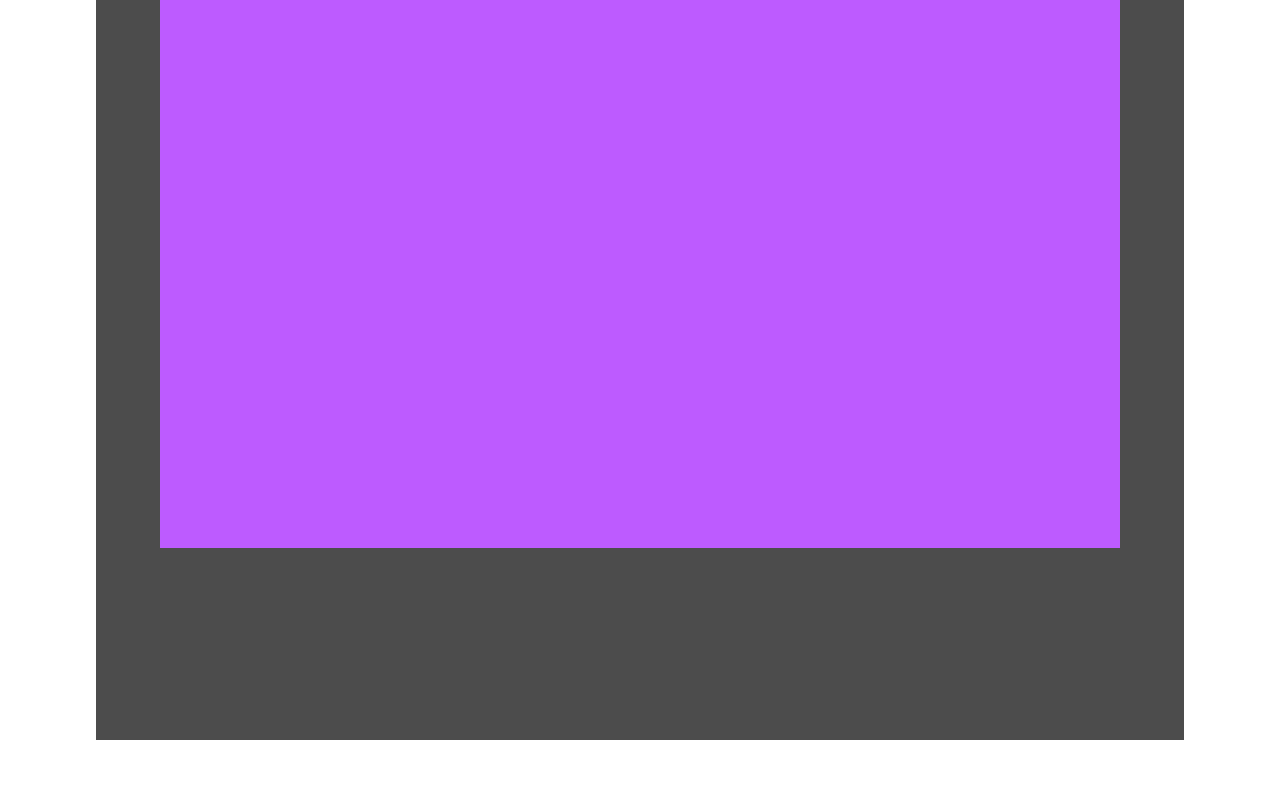
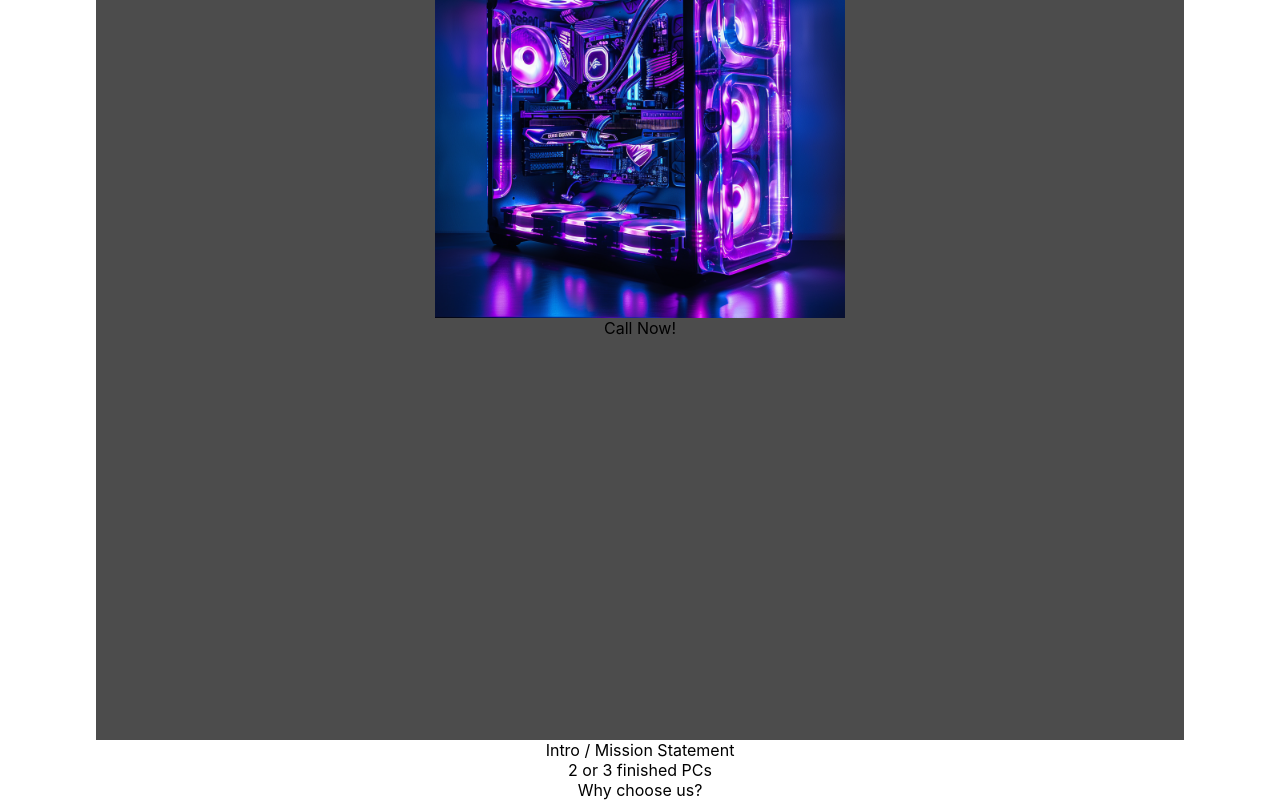
Before and after one commit to TuckTuckC/pc-customs---care, a React (Create React App) app: page / in a window 1280 px wide. Shown: the part 206-1006 px from the top of the page. Before the commit the page ends 946 px from the top, so only its background shows below. Built offline with nearby package versions, Linux system fonts and the light colour scheme.

Commit message:
adds image of a pc to the homescreen

```diff
--- a/src/App.js
+++ b/src/App.jsx
@@ -1,7 +1,7 @@
 import './App.css';
 import { BrowserRouter as Router, Routes, Route } from 'react-router-dom';
-import Navbar from './Components/Navbar/Navbar';
-import Home from './Components/Home/Home.js';
+import Navbar from './Components/Navbar/Navbar.jsx';
+import Home from './Components/Home/Home.jsx';
 
 function App() {
   return (
--- a/src/Components/Home/Home.css
+++ b/src/Components/Home/Home.css
@@ -1,8 +1,9 @@
 .Home {
     display: flex;
-    flex-direction: row;
+    flex-direction: column;
     width: 100%;
     justify-content: center;
+    align-items: center;
 }
 
 .hero {
@@ -17,6 +18,6 @@
 
 .best-pc {
     background-color: #bd5bff;
-    height: 40rem;
-    width: 60rem;
+    height: auto;
+    width: 40%;
 }
--- a/src/Components/Home/Home.js
+++ /dev/null
@@ -1,14 +0,0 @@
-import React from 'react';
-import './Home.css';
-
-function Home() {
-  return (
-    <div className='Home'>
-        <div className='hero'>
-            <div className='best-pc'>IMAGE</div>
-        </div>
-    </div>
-  )
-}
-
-export default Home
--- /dev/null
+++ b/src/Components/Home/Home.jsx
@@ -0,0 +1,19 @@
+import React from 'react';
+import './Home.css';
+import ActionPic from '../../images/action-picture.png';
+
+function Home() {
+  return (
+    <div className='Home'>
+        <div className='hero'>
+            <img src={ActionPic} className='best-pc' />
+            <div>Call Now!</div>
+        </div>
+        <div>Intro / Mission Statement</div>
+        <div>2 or 3 finished PCs</div>
+        <div>Why choose us?</div>
+    </div>
+  )
+}
+
+export default Home
```
Also changed, not shown: src/Components/Navbar/Navbar.jsx (renamed from src/Components/Navbar/Navbar.js), src/images/action-picture.png (added), 1 other file (tests, documents, lock files or other folders).
